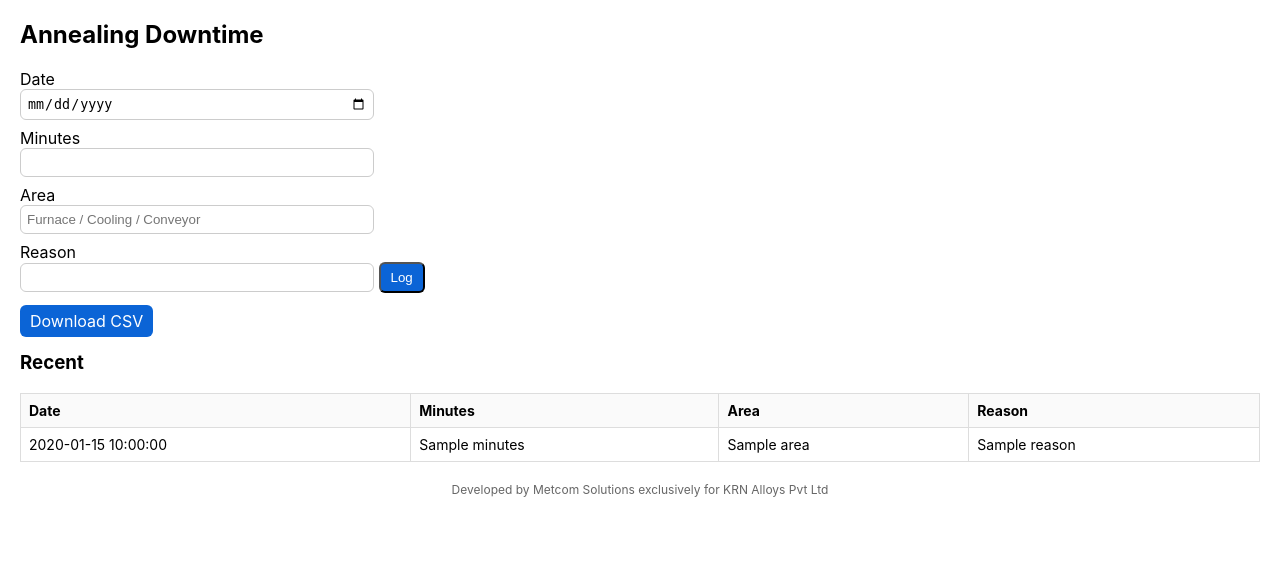
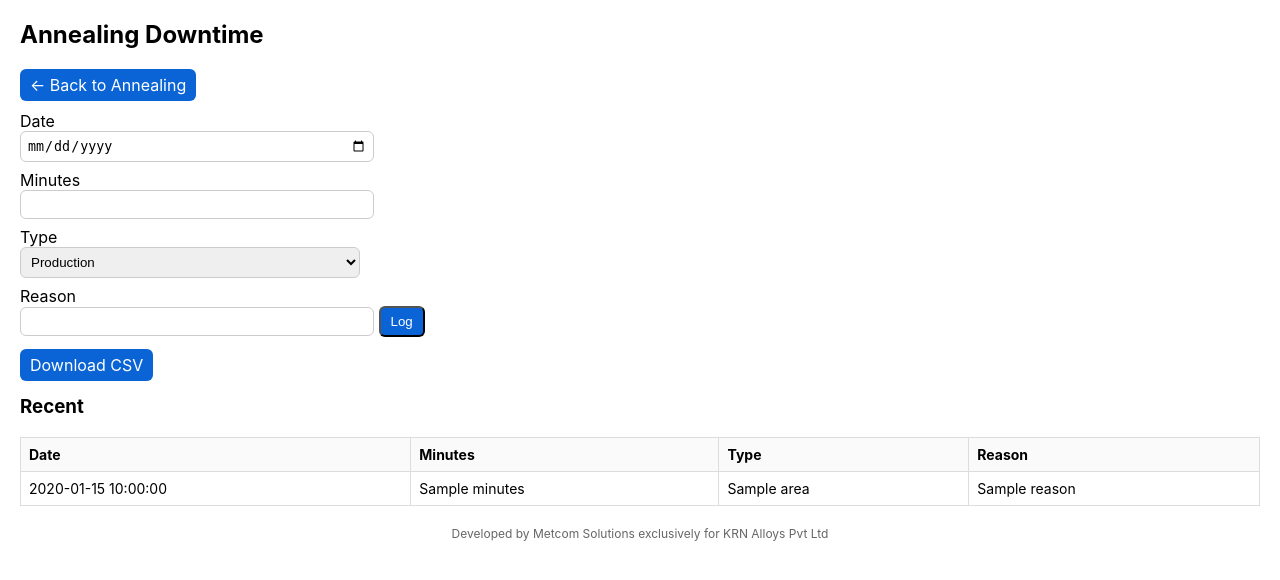
Before and after one commit to rakeshchandekar-design/krn-mrp-plant1, a Python web app: template templates/annealing_downtime.html in a window 1280 px wide. Shown: the part 89-669 px from the top of the page. Run offline with Jinja, Linux system fonts and the light colour scheme; the template is opened without the code that fills it: most values are stand-ins (such as "Sample title", 1, 10 or a date in 2020).

Commit message:
Update annealing_downtime.html

```diff
--- a/templates/annealing_downtime.html
+++ b/templates/annealing_downtime.html
@@ -1,11 +1,33 @@
 {% extends "base.html" %}
 {% block content %}
 <h2>Annealing Downtime</h2>
+
+<div class="toolbar" style="margin-bottom:10px">
+  <a class="btn" href="/anneal/">← Back to Annealing</a>
+</div>
+
+{% if err %}
+  <div class="alert alert-danger" style="margin-bottom:10px">{{ err }}</div>
+{% endif %}
+
 <form method="post">
-  <label>Date</label><input type="date" name="date" required>
-  <label>Minutes</label><input type="number" name="minutes" min="1" required>
-  <label>Area</label><input type="text" name="area" placeholder="Furnace / Cooling / Conveyor" required>
-  <label>Reason</label><input type="text" name="reason" required>
+  <label>Date</label>
+  <input type="date" name="date" required max="{{ today }}" min="{{ min_date }}">
+
+  <label>Minutes</label>
+  <input type="number" name="minutes" min="1" required>
+
+  <label>Type</label>
+  <select name="area" required>
+    <option value="Production">Production</option>
+    <option value="Maintenance">Maintenance</option>
+    <option value="Power">Power</option>
+    <option value="Other">Other</option>
+  </select>
+
+  <label>Reason</label>
+  <input type="text" name="reason" required>
+
   <button class="btn btn-primary" type="submit">Log</button>
 </form>
 
@@ -15,9 +37,14 @@
 
 <h3 style="margin-top:14px">Recent</h3>
 <table class="table">
-  <tr><th>Date</th><th>Minutes</th><th>Area</th><th>Reason</th></tr>
+  <tr><th>Date</th><th>Minutes</th><th>Type</th><th>Reason</th></tr>
   {% for r in logs %}
-  <tr><td>{{ r.date }}</td><td>{{ r.minutes }}</td><td>{{ r.area }}</td><td>{{ r.reason }}</td></tr>
+    <tr>
+      <td>{{ r.date }}</td>
+      <td>{{ r.minutes }}</td>
+      <td>{{ r.area }}</td>
+      <td>{{ r.reason }}</td>
+    </tr>
   {% endfor %}
 </table>
 {% endblock %}
```
